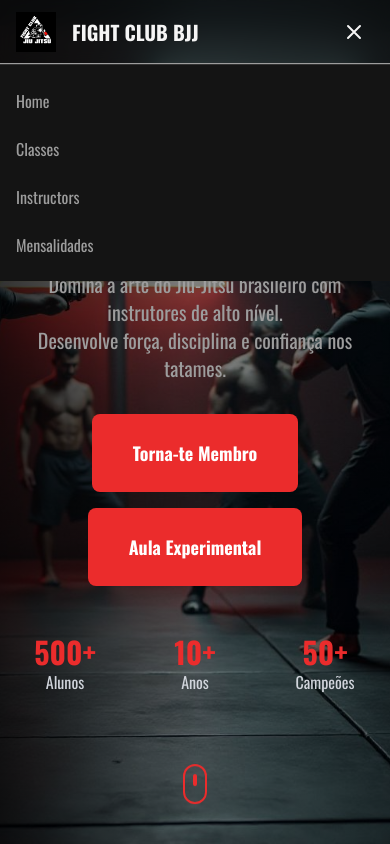
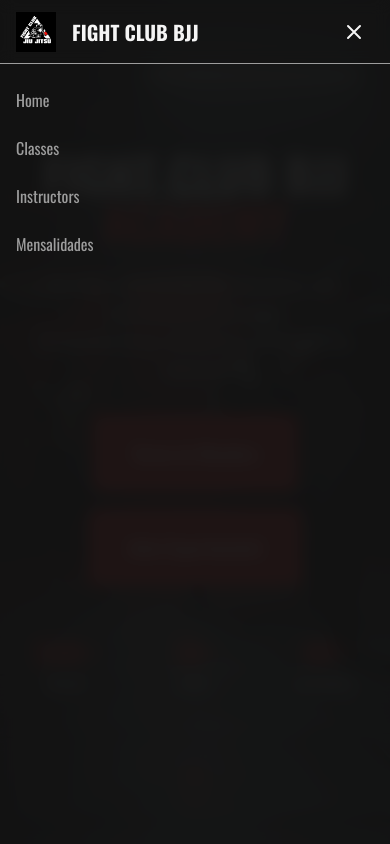
Before and after one commit to lucas-botelho/fightclub-react, a React (Vite) app: page / in a window 390 px wide. Both pictures are taken after a click on the button "Toggle menu". Shown: the top 844 px of the page. Built offline with nearby package versions, Linux system fonts and the light colour scheme.

Commit message:
burger menu bug fix only showing over the header

```diff
--- a/src/components/layout/header.tsx
+++ b/src/components/layout/header.tsx
@@ -12,7 +12,7 @@
 
     return (
         <>
-            <header className="fixed top-0 left-0 w-full z-50 p-4 flex items-center bg-dark-background-primary/50 backdrop-blur-sm border-b">
+            <header className="fixed top-0 left-0 w-full z-60 p-4 flex items-center bg-dark-background-primary/50 backdrop-blur-sm border-b">
 
                 {/* Logo (left) */}
                 <div className="flex items-center gap-4">
@@ -52,8 +52,8 @@
 
             {/* Mobile menu (shows under header) */}
             {open && (
-                <div className="md:hidden absolute left-0 right-0 top-[var(--header-height)] bg-dark-background-primary border-t border-[#333] z-40">
-                    <nav className="flex flex-col gap-2 py-4 px-4">
+                <div className="md:hidden fixed inset-0 pt-[var(--header-height)] bg-dark-background-primary/95 backdrop-blur-sm z-50">
+                    <nav className="flex flex-col gap-2 py-4 px-4 max-h-[calc(100vh- var(--header-height))] overflow-auto">
                         {links.map((l) => (
                             <a key={l.to} href={l.to} onClick={() => setOpen(false)} className="py-2 text-dark-text-primary hover:text-dark-title-secondary">
                                 {l.label}
```
